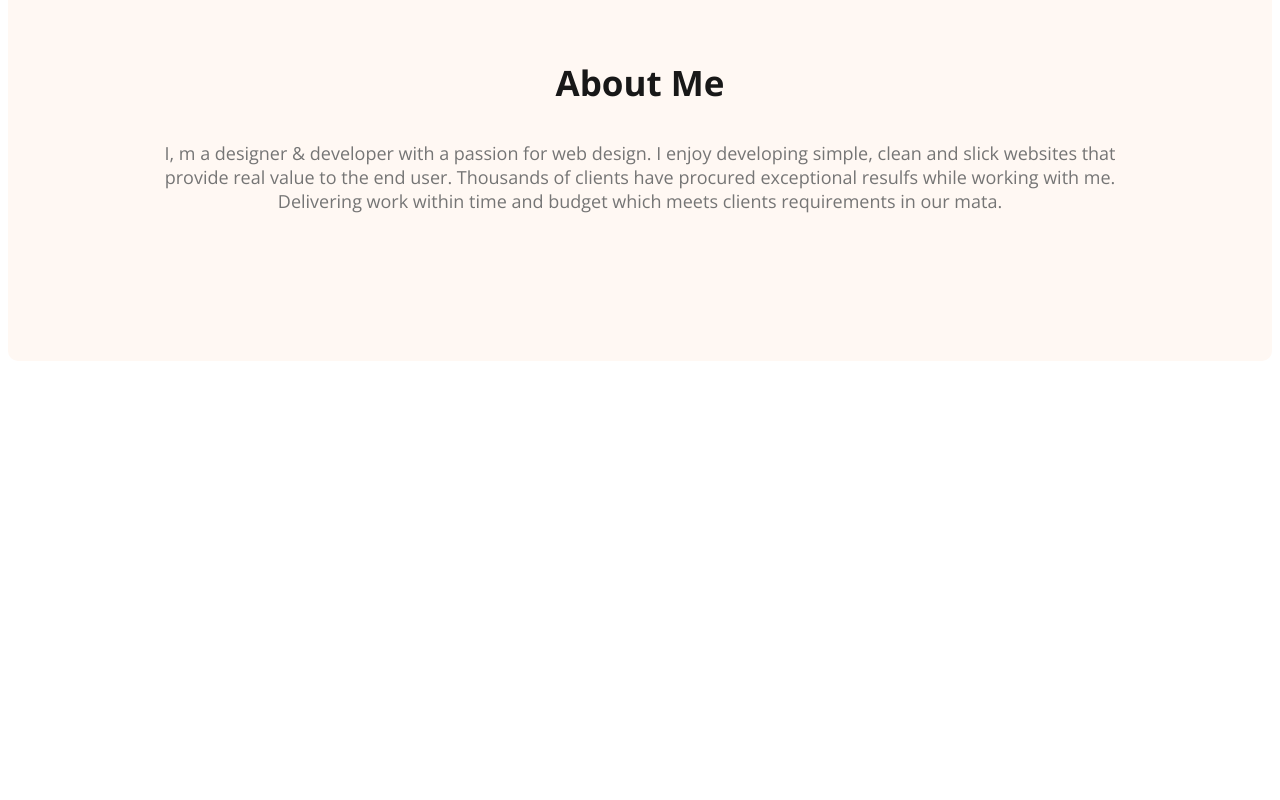
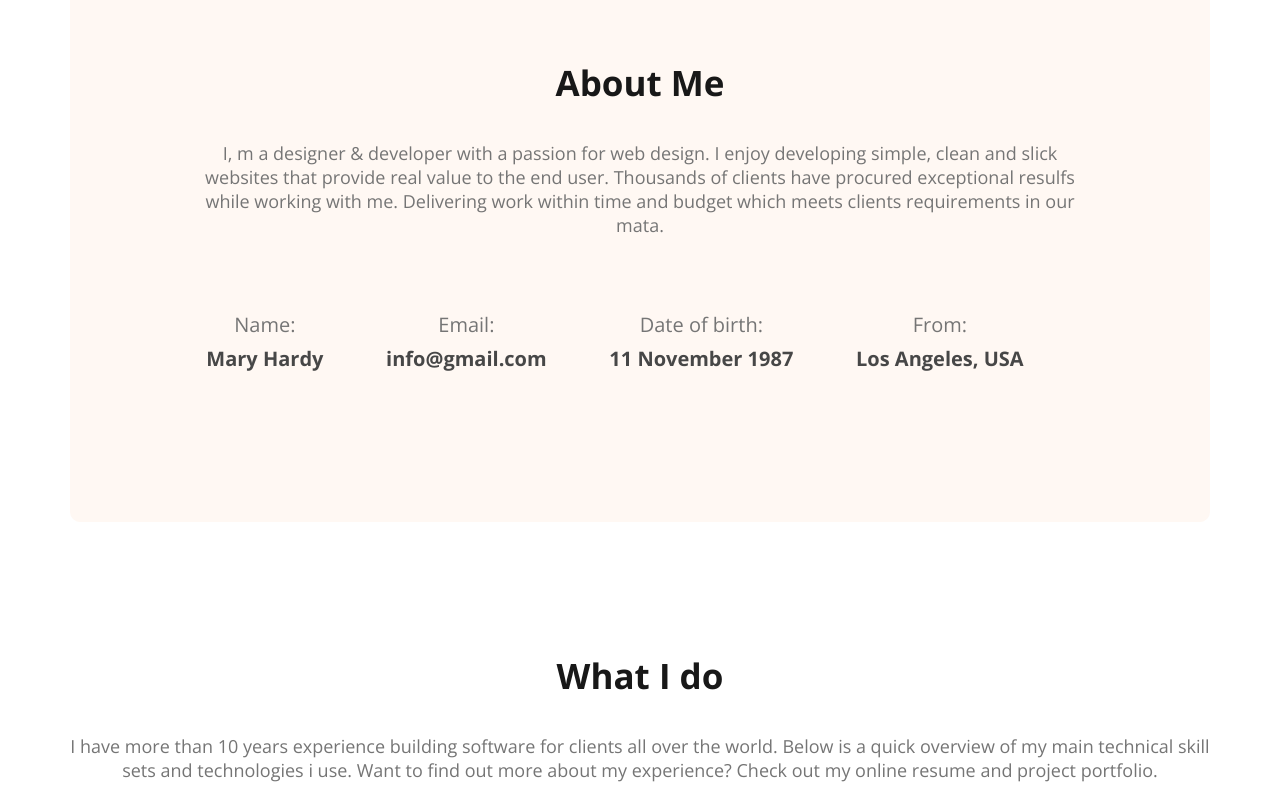
Before and after one commit to Shahjalal2075/web-developer-portfolio, a plain HTML site: page index.html in a window 1280 px wide. Shown: the part 1004-1804 px from the top of the page. Before the commit the page ends 1495 px from the top, so only its background shows below. Drawn offline with nearby package versions, Linux system fonts and the light colour scheme.

Commit message:
add about section edit

```diff
--- a/index.html
+++ b/index.html
@@ -39,6 +39,30 @@
             <p class="section-description">
                 I, m a designer & developer with a passion for web design. I enjoy developing simple, clean and slick websites that provide real value to the end user. Thousands of clients have procured exceptional resulfs while working with me. Delivering work within time and budget which meets clients requirements in our mata.
             </p>
+            <div class="about-info-container">
+                <div class="about-info">
+                    <h4 class="info-title">Name:</h4>
+                    <p class="info-description">Mary Hardy</p>
+                </div>
+                <div class="about-info">
+                    <h4 class="info-title">Email:</h4>
+                    <p class="info-description">info@gmail.com</p>
+                </div>
+                <div class="about-info">
+                    <h4 class="info-title">Date of birth:</h4>
+                    <p class="info-description">11 November 1987</p>
+                </div>
+                <div class="about-info">
+                    <h4 class="info-title">From:</h4>
+                    <p class="info-description">Los Angeles, USA</p>
+                </div>
+            </div>
+        </section>
+        <section class="what-do">
+            <h3 class="section-title">What I do</h3>
+            <p class="section-description">
+                I have more than 10 years experience building software for clients all over the world. Below is a quick overview of my main technical skill sets and technologies i use. Want to find out more about my experience? Check out my online resume and project portfolio.
+            </p>
         </section>
     </main>
 
--- a/styles/portfolio.css
+++ b/styles/portfolio.css
@@ -95,6 +95,11 @@ nav a {
 }
 
 /* Main Section */
+main {
+    max-width: 1140px;
+    margin: 0 auto;
+}
+
 /* about section */
 .about {
     border-radius: 10px;
@@ -102,3 +107,22 @@ nav a {
     padding: 130px;
     margin: 130px 0;
 }
+.about-info-container {
+    display: flex;
+    justify-content: space-around;
+}
+.about-info {
+    margin-top: 30px;
+    margin-right: 50px;
+    text-align: center;
+    color: #757575;
+    font-size: 20px;
+}
+.info-title {
+    font-weight: 400;
+}
+.info-description {
+    font-weight: 700;
+    color: #474747;
+    margin-top: -20px;
+}
```
